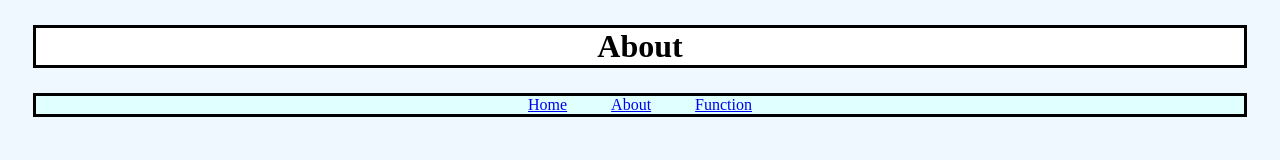
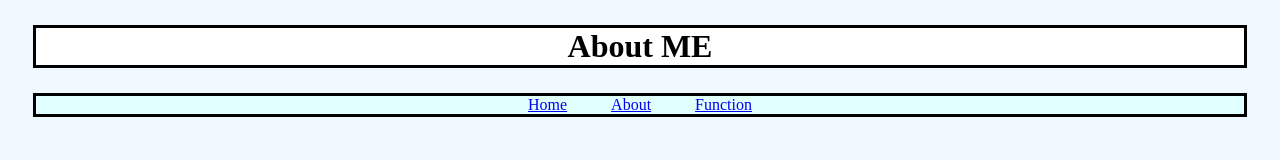
Before and after one commit to wdelmo5123/INST377-Fruit-App, a plain HTML site: page about.html in a window 1280 px wide. Drawn offline with Linux system fonts and the light colour scheme.

Commit message:
testing push

```diff
--- a/about.html
+++ b/about.html
@@ -6,7 +6,7 @@
     </head>
 
     <body>
-        <h1 id="header">About</h1>
+        <h1 id="header">About ME</h1>
 
         <nav>
             <li><a href="home.html">Home</a></li>
```
